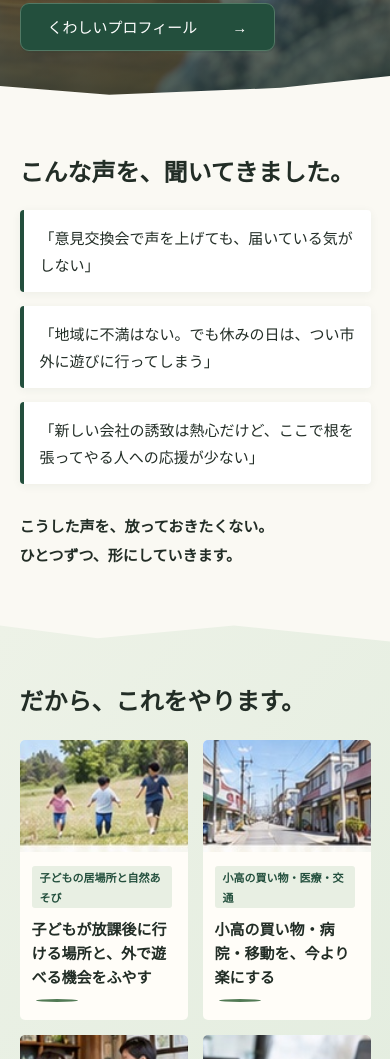
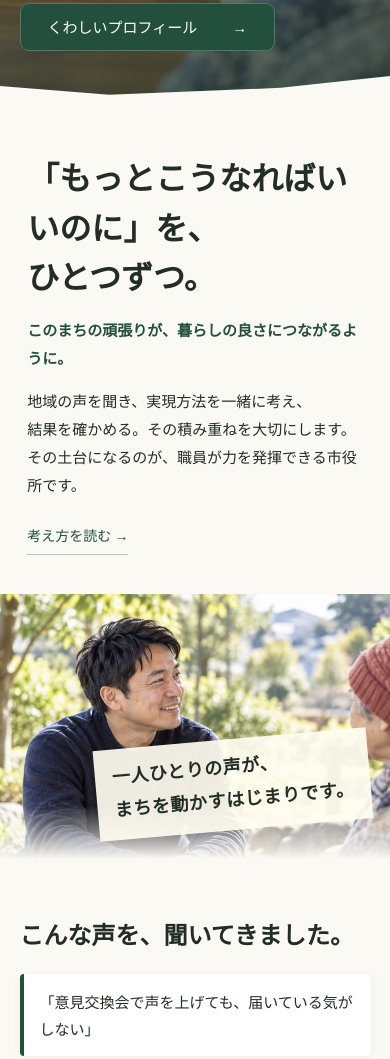
Before and after one commit to Morlin1129/moriyamatakashi.com, an Astro site: page / in a window 390 px wide. Shown: the part 638-1697 px from the top of the page. Built offline with nearby package versions, Linux system fonts and the light colour scheme; Astro itself is replaced by a stand-in of ours; a web font is replaced by a local one.

Commit message:
feat: 「もっとこうなればいいのに」セクションをヒーロー直後に元のまま復活
Co-Authored-By: Claude Fable 5.1 <noreply@anthropic.com>

```diff
--- a/src/pages/index.astro
+++ b/src/pages/index.astro
@@ -25,6 +25,19 @@ const steps = [
       <p class="hero-name">森山貴士 <small>もりやま たかし</small></p>
       <p>大阪出身。2014年から南相馬・小高で暮らす、一児の父。<br />子育てや仕事の「不便」を、市役所と一緒に直していきます。</p>
       <a class="button" href="/profile/">くわしいプロフィール <span>→</span></a>
+    </div>
+  </section>
+
+  <section id="vision" class="vision">
+    <div class="vision-copy">
+      <h2>「もっとこうなればいいのに」を、<br />ひとつずつ。</h2>
+      <p class="vision-sub">このまちの頑張りが、暮らしの良さにつながるように。</p>
+      <p>地域の声を聞き、実現方法を一緒に考え、<br />結果を確かめる。その積み重ねを大切にします。<br />その土台になるのが、職員が力を発揮できる市役所です。</p>
+      <a class="text-link" href="/vision/">考え方を読む <span>→</span></a>
+    </div>
+    <div class="vision-photo">
+      <img src="/assets/portrait.jpg" alt="地域の人と対話する場面のイメージ" loading="lazy" />
+      <p class="hand">一人ひとりの声が、<br />まちを動かすはじまりです。</p>
     </div>
   </section>
 
--- a/src/styles/global.css
+++ b/src/styles/global.css
@@ -3,6 +3,15 @@
 .hero-copy{max-width:640px}
 .hero-copy .hero-name{font-size:22px;font-weight:700;margin-bottom:10px;text-shadow:0 1px 4px #0009}
 .hero-name small{font-size:14px;font-weight:500;margin-left:6px}
+.vision{display:grid;grid-template-columns:43% 57%;min-height:390px}
+.vision-copy{padding:var(--section-pad) 5% var(--section-pad) 12%}
+.vision-copy h2{font-size:34px;line-height:1.55;margin-bottom:23px}
+.vision-copy p{font-size:16px}
+.text-link{display:inline-block;border:0;border-bottom:1px solid #b3c5b6;background:none;padding:5px 0;margin-top:20px;font-size:14px;color:var(--green)}
+.vision-photo{position:relative;min-height:350px}
+.vision-photo img{height:100%;position:absolute;object-position:center}
+.vision-photo:before{content:'';position:absolute;z-index:1;inset:0;background:linear-gradient(90deg,var(--paper),transparent 28%)}
+.vision-photo p{position:absolute;z-index:2;bottom:35px;right:5%;padding:12px 17px;background:#fffdf0ec;font-size:20px;transform:rotate(-5deg)}
 .voices,.policies,.process{padding:var(--section-pad) 0}
 .voices h2,.policies h2,.process h2,.contact-strip h2{font-size:clamp(24px,2.4vw,32px);margin-bottom:28px}
 .voice-list{list-style:none;padding:0;margin:0 0 28px;display:grid;gap:14px;max-width:760px}
@@ -31,6 +40,13 @@
 .contact-strip h2{margin:0}
 .contact-strip .hand{font-size:23px;transform:rotate(-4deg)}
 @media(max-width:760px){
+.vision{grid-template-columns:1fr}
+.vision-copy{padding:var(--section-pad) 7% calc(var(--section-pad)*.7)}
+.vision-copy h2{font-size:32px}
+.vision-copy p{font-size:15px}
+.vision-photo{min-height:265px}
+.vision-photo:before{background:linear-gradient(0deg,var(--paper),transparent 20%)}
+.vision-photo p{font-size:18px;bottom:30px}
 .voices h2,.policies h2,.process h2,.contact-strip h2{font-size:24px;margin-bottom:20px}
 .voice-list li{font-size:15px;padding:14px 16px}
 .voices-close{font-size:15px}
```
Also changed, not shown: docs/superpowers/specs/2026-09-24-top-page-simplify-design.md (+3 -3 lines).
